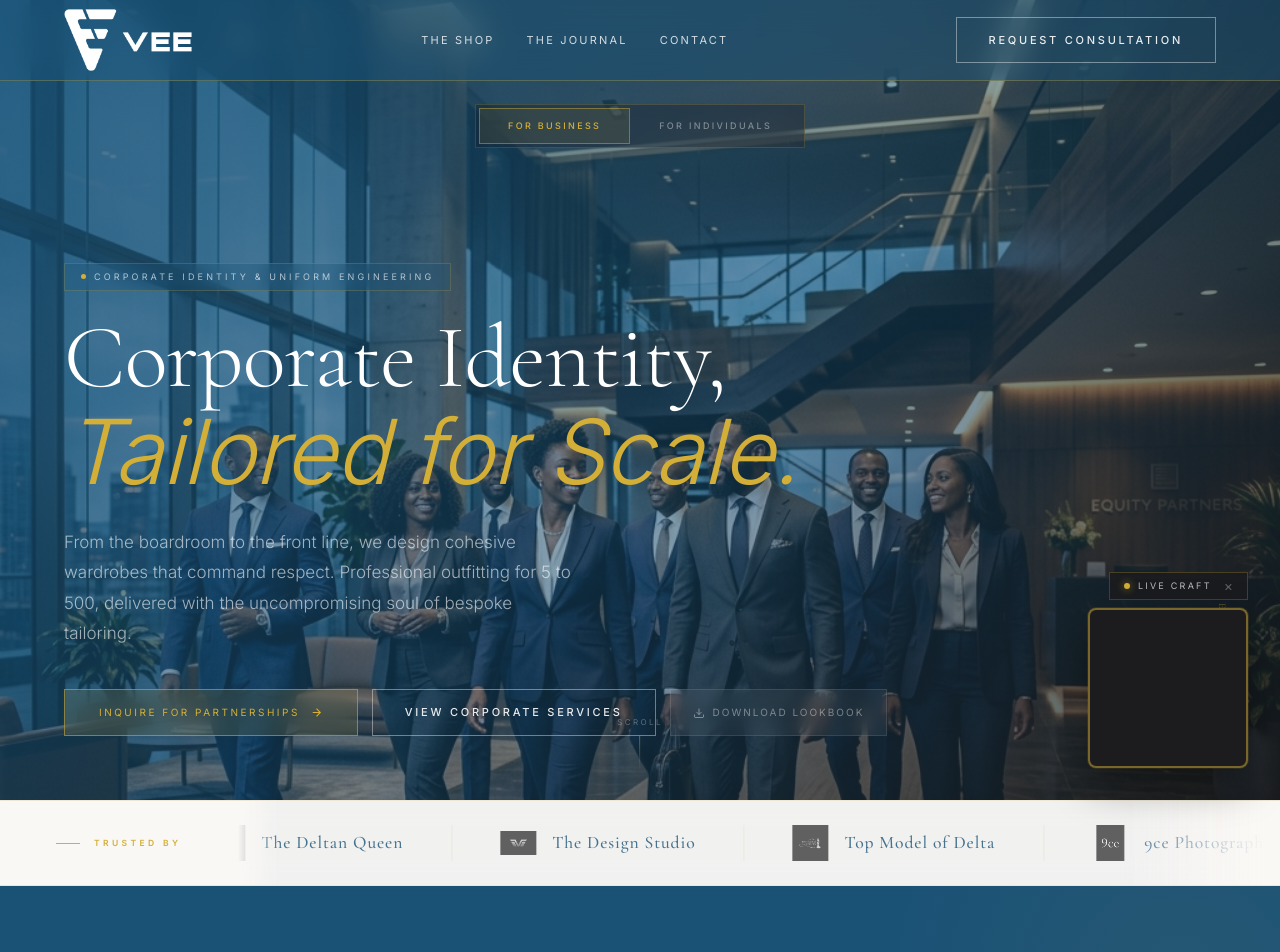
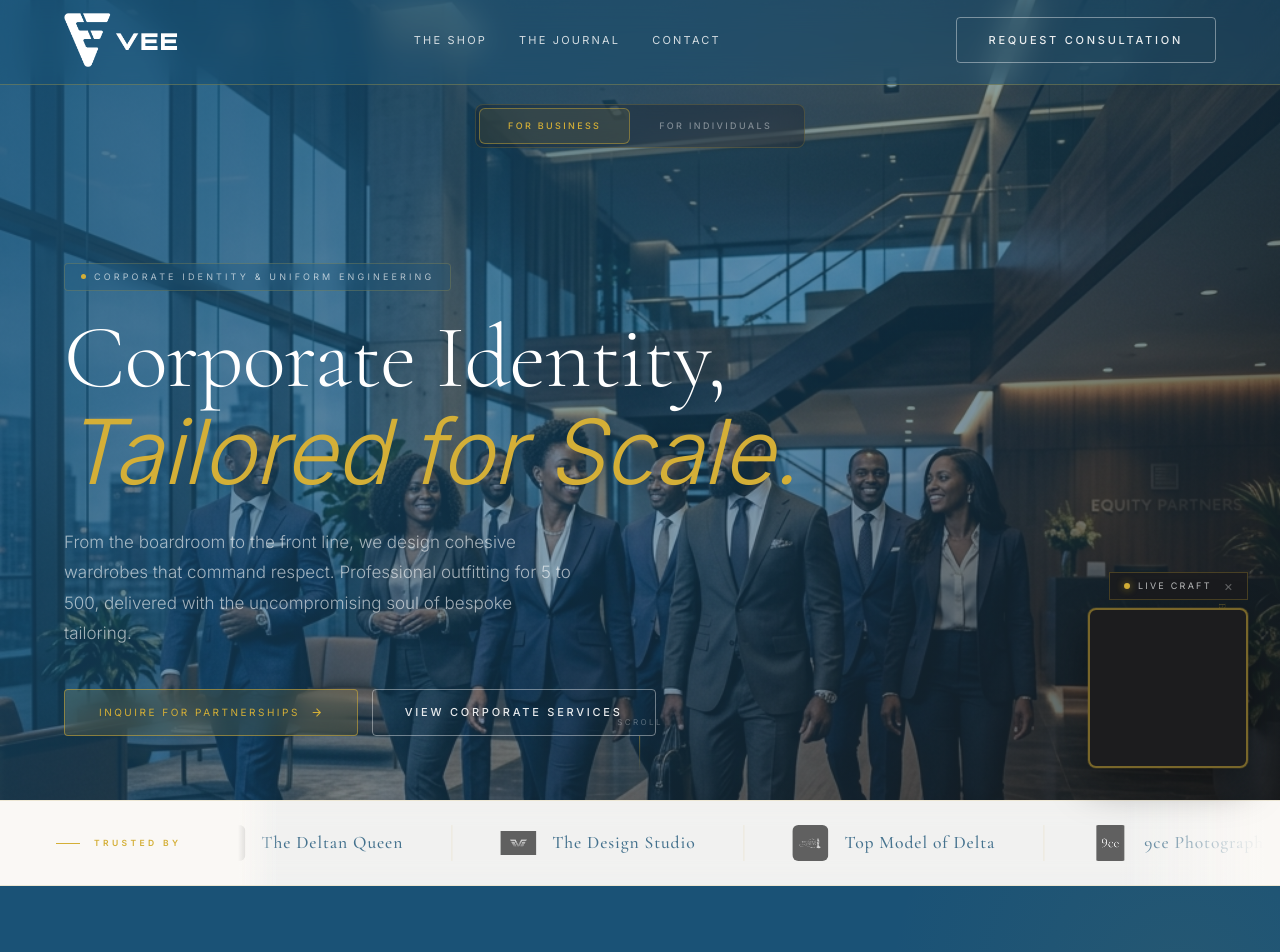
Before and after one commit to veektrie/Veeclothing, a Next.js app: page / in a window 1280 px wide. Shown: the top 952 px of the page. Built offline with nearby package versions, Linux system fonts and the light colour scheme; grey boxes are pictures that could not be loaded; a web font is replaced by a local one.

Commit message:
feat: add landing page components including FAQ, Hero, ReviewCarousel, ShopPreview, TrustBar, and Contact sections

```diff
--- a/app/globals.css
+++ b/app/globals.css
@@ -66,6 +66,7 @@ body {
   backdrop-filter: blur(15px);
   -webkit-backdrop-filter: blur(15px);
   border: 1px solid var(--glass-border);
+  border-radius: 12px;
 }
 
 .glass-light {
@@ -73,6 +74,7 @@ body {
   backdrop-filter: blur(12px);
   -webkit-backdrop-filter: blur(12px);
   border: 1px solid rgba(212, 175, 55, 0.18);
+  border-radius: 12px;
 }
 
 /* ===== GENERAL UTILITIES ===== */
@@ -137,6 +139,7 @@ body {
   letter-spacing: 0.25em;
   text-transform: uppercase;
   cursor: pointer;
+  border-radius: 4px;
   transition: all 0.4s ease;
 }
 
@@ -158,6 +161,7 @@ body {
   letter-spacing: 0.25em;
   text-transform: uppercase;
   cursor: pointer;
+  border-radius: 4px;
   transition: all 0.4s ease;
   border: 1px solid var(--gold);
 }
@@ -181,6 +185,7 @@ body {
   letter-spacing: 0.25em;
   text-transform: uppercase;
   cursor: pointer;
+  border-radius: 4px;
   transition: all 0.4s ease;
 }
 
@@ -375,6 +380,7 @@ body {
   aspect-ratio: 3/4;
   background: #ccc;
   cursor: pointer;
+  border-radius: 12px;
 }
 
 .lookbook-card:first-child {
@@ -461,6 +467,7 @@ body {
   transition: all 0.4s ease;
   position: relative;
   overflow: hidden;
+  border-radius: 12px;
 }
 
 .atelier-card::before {
@@ -563,6 +570,7 @@ body {
   border: 1px solid rgba(212, 175, 55, 0.2);
   padding: 2.5rem;
   transition: border-color 0.4s ease;
+  border-radius: 12px;
 }
 
 .testimonial-card:hover {
--- a/components/Contact.tsx
+++ b/components/Contact.tsx
@@ -145,6 +145,7 @@ const Contact = () => {
           <div style={{
             display: 'inline-flex', border: '1px solid rgba(212,175,55,0.2)',
             padding: 3, background: 'rgba(255,255,255,0.03)', backdropFilter: 'blur(10px)',
+            borderRadius: 8,
           }}>
             {(['corporate', 'individual'] as ServiceType[]).map((t) => (
               <button
@@ -158,6 +159,7 @@ const Contact = () => {
                   background: serviceType === t ? 'rgba(212,175,55,0.12)' : 'transparent',
                   border: serviceType === t ? '1px solid rgba(212,175,55,0.4)' : '1px solid transparent',
                   color: serviceType === t ? '#D4AF37' : 'rgba(255,255,255,0.35)',
+                  borderRadius: 6,
                   transition: 'all 0.3s ease',
                 }}
               >
@@ -177,6 +179,7 @@ const Contact = () => {
             border: '1px solid rgba(212,175,55,0.3)',
             padding: '4rem 3rem',
             textAlign: 'center',
+            borderRadius: 16,
             animation: 'fadeIn 0.6s ease',
           }}>
             <div style={{ marginBottom: 24 }}>
@@ -204,7 +207,7 @@ const Contact = () => {
                 background: 'none', border: '1px solid rgba(212,175,55,0.35)',
                 color: 'rgba(212,175,55,0.65)', padding: '10px 24px',
                 fontSize: 10, letterSpacing: '0.25em', textTransform: 'uppercase',
-                cursor: 'pointer', transition: 'all 0.3s ease',
+                cursor: 'pointer', borderRadius: 4, transition: 'all 0.3s ease',
               }}
               onMouseEnter={e => { (e.currentTarget as HTMLElement).style.borderColor = '#D4AF37'; (e.currentTarget as HTMLElement).style.color = '#D4AF37'; }}
               onMouseLeave={e => { (e.currentTarget as HTMLElement).style.borderColor = 'rgba(212,175,55,0.35)'; (e.currentTarget as HTMLElement).style.color = 'rgba(212,175,55,0.65)'; }}
@@ -298,6 +301,7 @@ const Contact = () => {
                 fontSize: 11, letterSpacing: '0.3em', textTransform: 'uppercase',
                 cursor: sending ? 'not-allowed' : 'pointer',
                 transition: 'all 0.35s ease', display: 'flex',
+                borderRadius: 4,
                 alignItems: 'center', justifyContent: 'center', gap: 10,
               }}
               onMouseEnter={e => { if (!sending) { (e.currentTarget as HTMLElement).style.background = 'rgba(212,175,55,0.15)'; (e.currentTarget as HTMLElement).style.color = '#D4AF37'; }}}
--- a/components/FAQ.tsx
+++ b/components/FAQ.tsx
@@ -84,6 +84,7 @@ const FAQSection = () => {
           display: 'inline-flex', marginBottom: '3rem',
           border: '1px solid rgba(212,175,55,0.25)', padding: 3,
           background: 'rgba(255,255,255,0.5)', backdropFilter: 'blur(10px)',
+          borderRadius: 8,
         }}>
           {(['corporate', 'bespoke'] as Tab[]).map((t) => (
             <button
@@ -97,6 +98,7 @@ const FAQSection = () => {
                 background: tab === t ? '#D4AF37' : 'transparent',
                 border: 'none', transition: 'all 0.35s ease',
                 fontWeight: tab === t ? 500 : 400,
+                borderRadius: 6,
               }}
             >
               {t === 'corporate' ? 'Corporate Clients' : 'Individual Clients'}
@@ -144,6 +146,7 @@ const FAQSection = () => {
                       border: '1px solid rgba(212,175,55,0.4)',
                       display: 'flex', alignItems: 'center', justifyContent: 'center',
                       color: '#D4AF37', transition: 'transform 0.35s ease',
+                      borderRadius: 4,
                       transform: openIdx === i ? 'rotate(45deg)' : 'rotate(0deg)',
                     }}>
                       <svg width="12" height="12" viewBox="0 0 24 24" fill="none" stroke="currentColor" strokeWidth="2">
--- a/components/Hero.tsx
+++ b/components/Hero.tsx
@@ -64,7 +64,8 @@ const Hero = () => {
         background: 'rgba(20,20,30,0.3)', backdropFilter: 'blur(18px)',
         WebkitBackdropFilter: 'blur(18px)',
         border: '1px solid rgba(212,175,55,0.2)', padding: 3,
-        width: 'auto', whiteSpace: 'nowrap'
+        width: 'auto', whiteSpace: 'nowrap',
+        borderRadius: 8,
       }}>
         {(['corporate', 'bespoke'] as Mode[]).map((m) => (
           <button
@@ -82,6 +83,7 @@ const Hero = () => {
               border: mode === m ? '1px solid rgba(212,175,55,0.45)' : '1px solid transparent',
               cursor: 'pointer',
               transition: 'all 0.35s ease',
+              borderRadius: 6,
             }}
           >
             {m === 'corporate' ? 'For Business' : 'For Individuals'}
@@ -105,6 +107,7 @@ const Hero = () => {
           padding: '6px 16px',
           background: 'rgba(26,82,118,0.28)', backdropFilter: 'blur(10px)',
           border: '1px solid rgba(212,175,55,0.22)', width: 'fit-content',
+          borderRadius: 4,
         }}>
           <span style={{ width: 5, height: 5, borderRadius: '50%', background: '#D4AF37', display: 'inline-block' }} />
           <span style={{ fontSize: 9, letterSpacing: '0.35em', textTransform: 'uppercase', color: 'rgba(255,255,255,0.65)', fontFamily: 'Inter, sans-serif' }}>
@@ -163,6 +166,7 @@ const Hero = () => {
                   border: '1px solid rgba(212,175,55,0.55)', color: '#D4AF37',
                   fontFamily: 'Inter, sans-serif', fontSize: 10,
                   letterSpacing: '0.25em', textTransform: 'uppercase', cursor: 'pointer',
+                  borderRadius: 4,
                   transition: 'all 0.35s ease',
                 }}
                   onMouseEnter={e => { (e.currentTarget as HTMLElement).style.background = 'rgba(212,175,55,0.22)'; }}
@@ -175,20 +179,6 @@ const Hero = () => {
               <Link href="#corporate">
                 <button className="btn-ghost-navy">View Corporate Services</button>
               </Link>
-              <a href="/VCC-Corporate-Lookbook.pdf" download style={{
-                display: 'inline-flex', alignItems: 'center', gap: 8, padding: '15px 22px',
-                fontFamily: 'Inter, sans-serif', fontSize: 10, letterSpacing: '0.2em',
-                textTransform: 'uppercase', color: 'rgba(255,255,255,0.4)',
-                background: 'rgba(255,255,255,0.05)', backdropFilter: 'blur(8px)',
-                border: '1px solid rgba(255,255,255,0.10)', cursor: 'pointer',
-                transition: 'all 0.35s ease', textDecoration: 'none',
-              }}
-                onMouseEnter={e => { (e.currentTarget as HTMLElement).style.color = '#D4AF37'; (e.currentTarget as HTMLElement).style.borderColor = 'rgba(212,175,55,0.35)'; }}
-                onMouseLeave={e => { (e.currentTarget as HTMLElement).style.color = 'rgba(255,255,255,0.4)'; (e.currentTarget as HTMLElement).style.borderColor = 'rgba(255,255,255,0.10)'; }}
-              >
-                <svg width="12" height="12" viewBox="0 0 24 24" fill="none" stroke="currentColor" strokeWidth="2"><path d="M21 15v4a2 2 0 01-2 2H5a2 2 0 01-2-2v-4"/><polyline points="7 10 12 15 17 10"/><line x1="12" y1="15" x2="12" y2="3"/></svg>
-                Download Lookbook
-              </a>
             </>
           ) : (
             <>
@@ -199,6 +189,7 @@ const Hero = () => {
                   border: '1px solid rgba(212,175,55,0.55)', color: '#D4AF37',
                   fontFamily: 'Inter, sans-serif', fontSize: 10,
                   letterSpacing: '0.25em', textTransform: 'uppercase', cursor: 'pointer',
+                  borderRadius: 4,
                   transition: 'all 0.35s ease',
                 }}
                   onMouseEnter={e => { (e.currentTarget as HTMLElement).style.background = 'rgba(212,175,55,0.22)'; }}
--- a/components/Navbar.tsx
+++ b/components/Navbar.tsx
@@ -19,21 +19,22 @@ const Navbar = () => {
       className="navbar"
       style={{
         background: scrolled
-          ? 'rgba(26, 82, 118, 0.75)'
+          ? 'rgba(26, 82, 118, 0.92)'
           : 'rgba(26, 82, 118, 0.45)',
+        height: scrolled ? '70px' : '85px',
       }}
     >
       <div className="navbar-inner">
 
         {/* Logo */}
-        <Link href="/" className="flex items-center">
+        <Link href="/" className="flex items-center transition-all duration-500 hover:opacity-80">
           <Image
             src="/VCC-white.png"
             alt="Vee Clothing Company"
-            width={130}
-            height={40}
+            width={scrolled ? 95 : 115}
+            height={36}
             className="object-contain"
-            style={{ height: 'auto' }}
+            style={{ height: 'auto', transition: 'width 0.5s ease' }}
             priority
           />
         </Link>
--- a/components/ReviewCarousel.tsx
+++ b/components/ReviewCarousel.tsx
@@ -99,6 +99,7 @@ const ReviewCarousel = () => {
               background: 'rgba(26,82,118,0.08)',
               border: '1px solid rgba(26,82,118,0.15)',
               backdropFilter: 'blur(8px)',
+              borderRadius: 6,
             }}
           >
             <svg width="18" height="18" viewBox="0 0 24 24" fill="none">
@@ -127,6 +128,7 @@ const ReviewCarousel = () => {
                 border: '1px solid rgba(212,175,55,0.18)',
                 padding: '2.5rem 3rem',
                 maxWidth: 720,
+                borderRadius: 16,
               }}
             >
               <StarRating count={reviews[current].rating} />
@@ -185,6 +187,7 @@ const ReviewCarousel = () => {
                 cursor: 'pointer',
                 transition: 'all 0.3s ease',
                 color: '#D4AF37',
+                borderRadius: 4,
               }}
               onMouseEnter={e => { (e.currentTarget).style.background = 'rgba(212,175,55,0.1)'; }}
               onMouseLeave={e => { (e.currentTarget).style.background = 'transparent'; }}
@@ -209,6 +212,7 @@ const ReviewCarousel = () => {
                     cursor: 'pointer',
                     transition: 'all 0.35s ease',
                     padding: 0,
+                    borderRadius: 4,
                   }}
                 />
               ))}
@@ -225,6 +229,7 @@ const ReviewCarousel = () => {
                 cursor: 'pointer',
                 transition: 'all 0.3s ease',
                 color: '#D4AF37',
+                borderRadius: 4,
               }}
               onMouseEnter={e => { (e.currentTarget).style.background = 'rgba(212,175,55,0.1)'; }}
               onMouseLeave={e => { (e.currentTarget).style.background = 'transparent'; }}
--- a/components/ShopPreview.tsx
+++ b/components/ShopPreview.tsx
@@ -56,6 +56,7 @@ const ShopPreview = () => (
           backdropFilter: 'blur(10px)',
           padding: '1.2rem 1.8rem',
           maxWidth: 260,
+          borderRadius: 8,
         }}>
           <span style={{
             fontSize: 8, letterSpacing: '0.3em', textTransform: 'uppercase',
@@ -89,6 +90,7 @@ const ShopPreview = () => (
               position: 'relative', overflow: 'hidden',
               aspectRatio: '3/4', cursor: 'pointer',
               border: '1px solid rgba(212,175,55,0.1)',
+              borderRadius: 16,
             }}
           >
             <Image
@@ -109,6 +111,7 @@ const ShopPreview = () => (
               padding: '4px 10px',
               background: i === 1 ? '#D4AF37' : 'rgba(26,82,118,0.7)',
               backdropFilter: 'blur(8px)',
+              borderRadius: 4,
             }}>
               <span style={{
                 fontSize: 8, letterSpacing: '0.25em',
--- a/components/TrustBar.tsx
+++ b/components/TrustBar.tsx
@@ -81,7 +81,9 @@ const TrustBar = () => {
             <div style={{
               width: 36, height: 36, position: 'relative',
               filter: 'grayscale(100%) contrast(1.1) brightness(0.9)', opacity: 0.6,
-              transition: 'all 0.4s ease'
+              transition: 'all 0.4s ease',
+              borderRadius: 6,
+              overflow: 'hidden'
             }}
               className="brand-logo-wrapper"
             >
```
